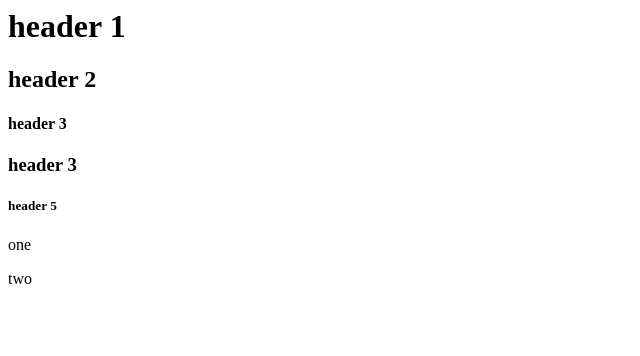
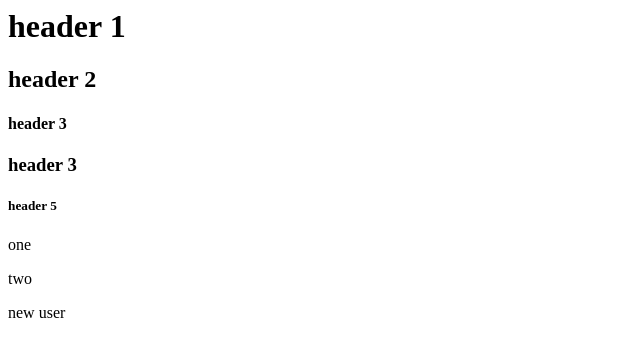
Before and after one commit to a1ko/snow, a plain HTML site: page index.html in a window 1280 px wide. Shown: the full height of the page, 0-640 px from the left. Drawn offline with Linux system fonts and the light colour scheme.

Commit message:
new user

```diff
--- a/index.html
+++ b/index.html
@@ -8,3 +8,5 @@
 
 <p>one</p>
 <p>two</p>
+
+<p>new user</p>
```
